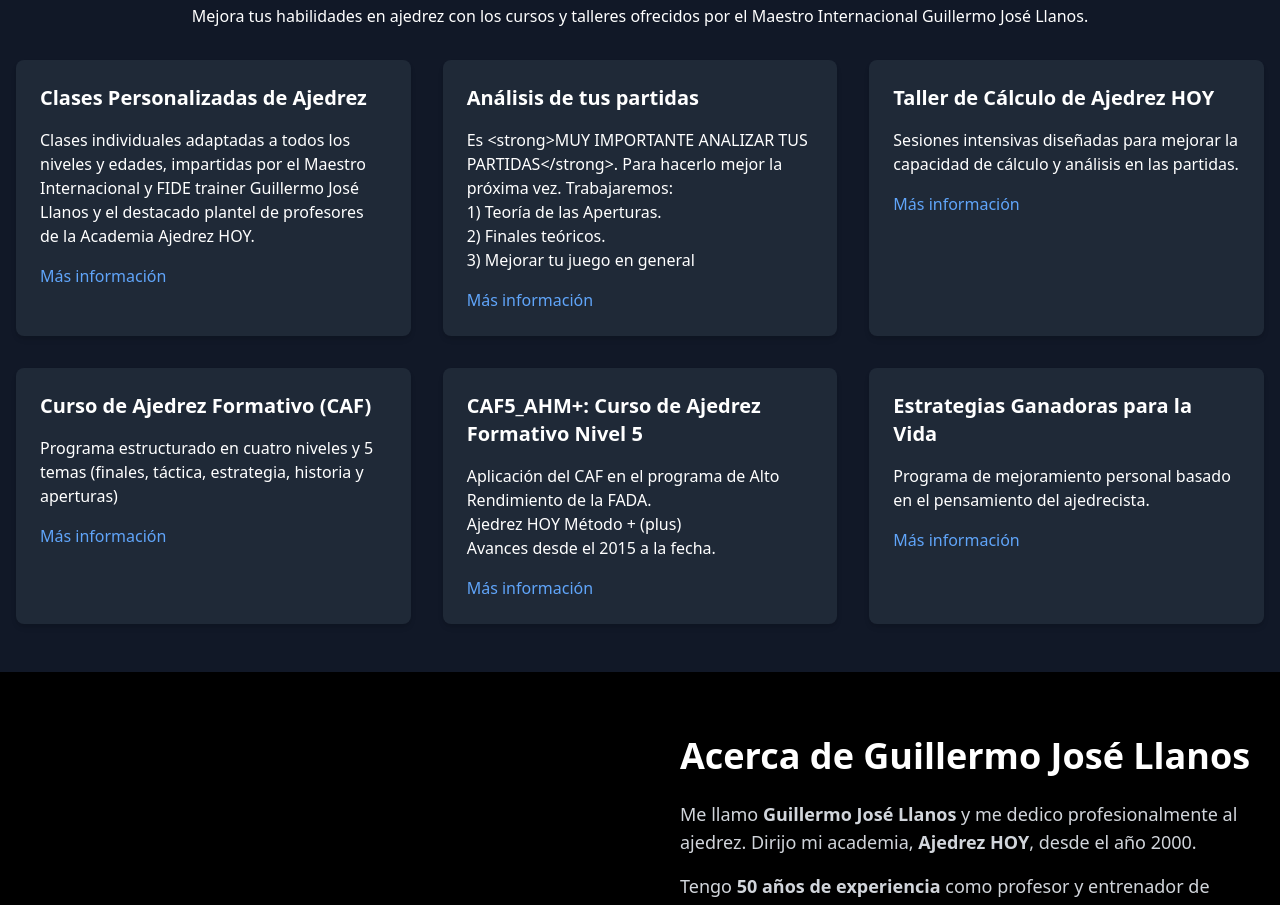
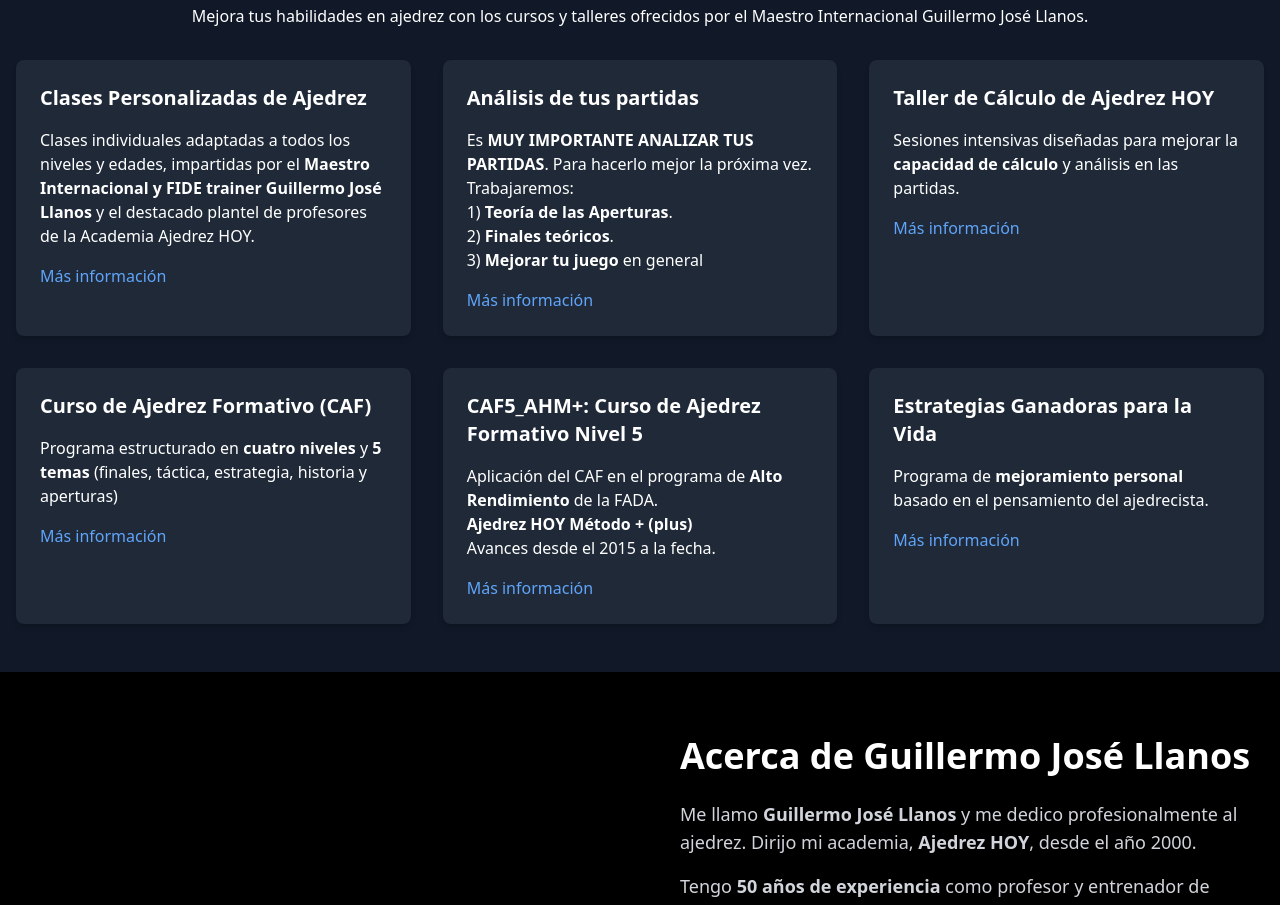
Before and after one commit to ilandaniele/ajedrez-hoy, a React (Create React App) app: page / in a window 1280 px wide. Shown: the part 3140-4045 px from the top of the page. Built offline with nearby package versions, Linux system fonts and the light colour scheme.

Commit message:
adding changes

```diff
--- a/package.json
+++ b/package.json
@@ -12,6 +12,7 @@
     "dotenv": "^16.4.7",
     "ffmpeg": "^0.0.4",
     "framer-motion": "^11.15.0",
+    "html-react-parser": "^5.2.2",
     "particles.js": "^2.0.0",
     "react": "^18.2.0",
     "react-dom": "^18.2.0",
--- a/src/components/Courses.js
+++ b/src/components/Courses.js
@@ -1,3 +1,5 @@
+"use client"
+
 import React, { useEffect } from "react"
 import { motion, useAnimation } from "framer-motion"
 import { useInView } from "react-intersection-observer"
@@ -29,12 +31,16 @@
     visible: { opacity: 1, y: 0, transition: { duration: 0.5 } },
   }
 
-  // Función para convertir \n en <br />
+  // Función para procesar HTML y saltos de línea
   const formatDescription = (text) => {
-    return text.split("\n").map((line, i) => (
+    // Dividir por saltos de línea
+    const lines = text.split("\n")
+
+    // Procesar cada línea y agregar saltos de línea entre ellas
+    return lines.map((line, i) => (
       <React.Fragment key={i}>
-        {line}
-        {i < text.split("\n").length - 1 && <br />}
+        <span dangerouslySetInnerHTML={{ __html: line }} />
+        {i < lines.length - 1 && <br />}
       </React.Fragment>
     ))
   }
@@ -43,36 +49,37 @@
     {
       titulo: "Clases Personalizadas de Ajedrez",
       descripcion:
-        "Clases individuales adaptadas a todos los niveles y edades, impartidas por el Maestro Internacional y FIDE trainer Guillermo José Llanos y el destacado plantel de profesores de la Academia Ajedrez HOY.",
+        "Clases individuales adaptadas a todos los niveles y edades, impartidas por el <strong>Maestro Internacional y FIDE trainer Guillermo José Llanos</strong> y el destacado plantel de profesores de la Academia Ajedrez HOY.",
       enlace: "https://academiaajedrezhoy.blogspot.com/2020/10/clases-on-line-2041.html",
     },
     {
       titulo: "Análisis de tus partidas",
       descripcion:
-        "Es <strong>MUY IMPORTANTE ANALIZAR TUS PARTIDAS</strong>. Para hacerlo mejor la próxima vez. Trabajaremos:\n1) Teoría de las Aperturas.\n2) Finales teóricos.\n3) Mejorar tu juego en general",
+        "Es <strong>MUY IMPORTANTE ANALIZAR TUS PARTIDAS</strong>. Para hacerlo mejor la próxima vez. Trabajaremos:\n1) <strong>Teoría de las Aperturas</strong>.\n2) <strong>Finales teóricos</strong>.\n3) <strong>Mejorar tu juego</strong> en general",
       enlace:
         "https://academiaajedrezhoy.blogspot.com/search?updated-max=2025-03-08T07:53:00-03:00&max-results=13&start=4&by-date=false",
     },
     {
       titulo: "Taller de Cálculo de Ajedrez HOY",
-      descripcion: "Sesiones intensivas diseñadas para mejorar la capacidad de cálculo y análisis en las partidas.",
+      descripcion:
+        "Sesiones intensivas diseñadas para mejorar la <strong>capacidad de cálculo</strong> y análisis en las partidas.",
       enlace: "https://academiaajedrezhoy.blogspot.com/2025/03/entrena-calculo-durante-el-finde.html",
     },
     {
       titulo: "Curso de Ajedrez Formativo (CAF)",
       descripcion:
-        "Programa estructurado en cuatro niveles y 5 temas (finales, táctica, estrategia, historia y aperturas)",
+        "Programa estructurado en <strong>cuatro niveles</strong> y <strong>5 temas</strong> (finales, táctica, estrategia, historia y aperturas)",
       enlace: "https://academiaajedrezhoy.blogspot.com/2020/11/caf-curso-de-ajedrez-formativo-programa.html",
     },
     {
       titulo: "CAF5_AHM+: Curso de Ajedrez Formativo Nivel 5",
       descripcion:
-        "Aplicación del CAF en el programa de Alto Rendimiento de la FADA.\nAjedrez HOY Método + (plus)\nAvances desde el 2015 a la fecha.",
+        "Aplicación del CAF en el programa de <strong>Alto Rendimiento</strong> de la FADA.\n<strong>Ajedrez HOY Método + (plus)</strong>\nAvances desde el 2015 a la fecha.",
       enlace: "https://academiaajedrezhoy.blogspot.com/2025/03/caf5ahm-profesor-guillermo-llanos.html",
     },
     {
       titulo: "Estrategias Ganadoras para la Vida",
-      descripcion: "Programa de mejoramiento personal basado en el pensamiento del ajedrecista.",
+      descripcion: "Programa de <strong>mejoramiento personal</strong> basado en el pensamiento del ajedrecista.",
       enlace: "https://guillermollanos.blogspot.com/2025/02/mejora-tu-vida-hoyarriesgando-un-dolar.html",
     },
   ]
```
Also changed, not shown: 1 other file (tests, documents, lock files or other folders).
